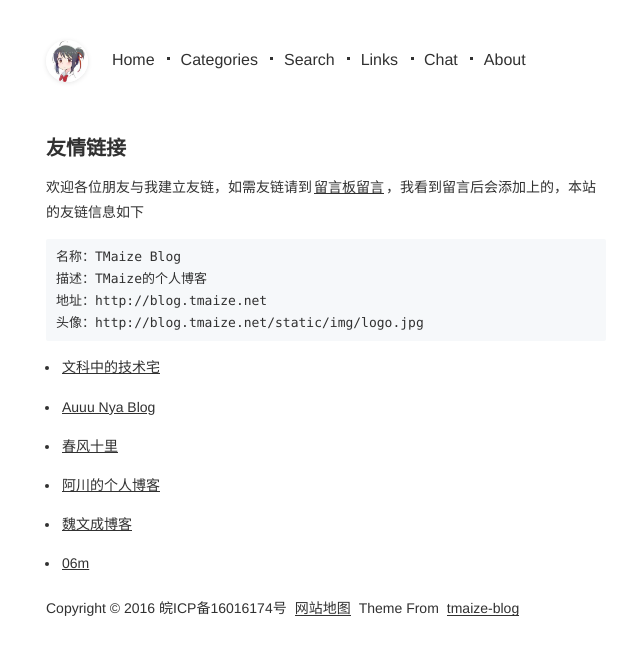
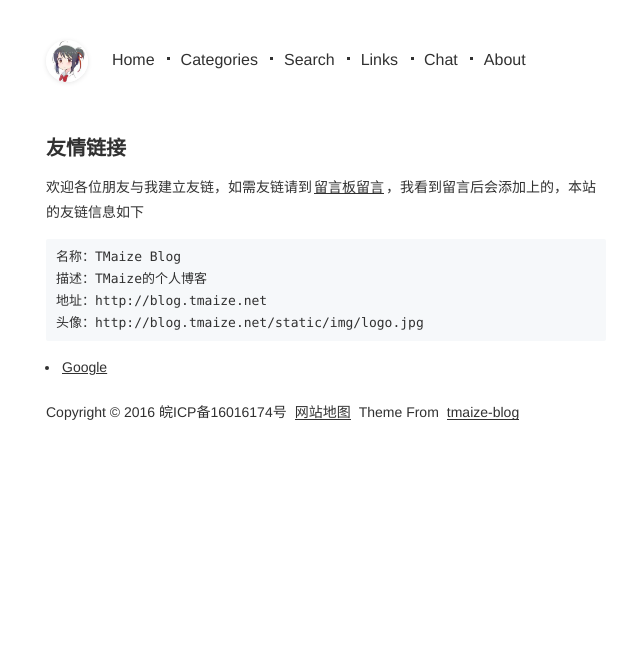
Before and after one commit to luchenhao/luchenhao.github.io, a Jekyll site: the page built from pages/links.md, in a window 1280 px wide. Shown: the top 655 px of the page, without its empty margins (314-954 px from the left). Built offline with Jekyll 4.4.1, drawn with Linux system fonts in a browser that asks for light colours.

Commit message:
Hello Word

```diff
--- a/_data/links.json
+++ b/_data/links.json
@@ -1,32 +1,8 @@
 [
   {
-    "title": "文科中的技术宅",
-    "desc": "Android开发者,软件破解,美化,爱好者&文科中的技术宅",
-    "url": "https://www.townwang.com/"
-  },
-  {
-    "title": "Auuu Nya Blog",
-    "desc": "只会写Hello,World的菜鸟",
-    "url": "http://mu1er.cn/"
-  },
-  {
-    "title": "春风十里",
-    "desc": "春风十里-家庭博客-独立博客",
-    "url": "https://www.geek-era.com/"
-  },
-  {
-    "title": "阿川的个人博客",
-    "desc": "执着于理想，纯粹于当下",
-    "url": "https://achuan.io/"
-  },
-  {
-    "title": "魏文成博客",
-    "desc": "记录与分享",
-    "url": "https://www.wwc.ren"
-  },
-  {
-    "title": "06m",
-    "desc": "06m",
-    "url": "https://www.06m.me"
+    "title": "Google",
+    "desc": "10,000,000,000,000,000,000,000,000,000,000,000,000,000,000,000,000,000,000,000,000,000,000,000,000,000,000,000,000,000,000,000,000,000",
+    "url": "https://www.google.com/"
   }
+
 ]
```
